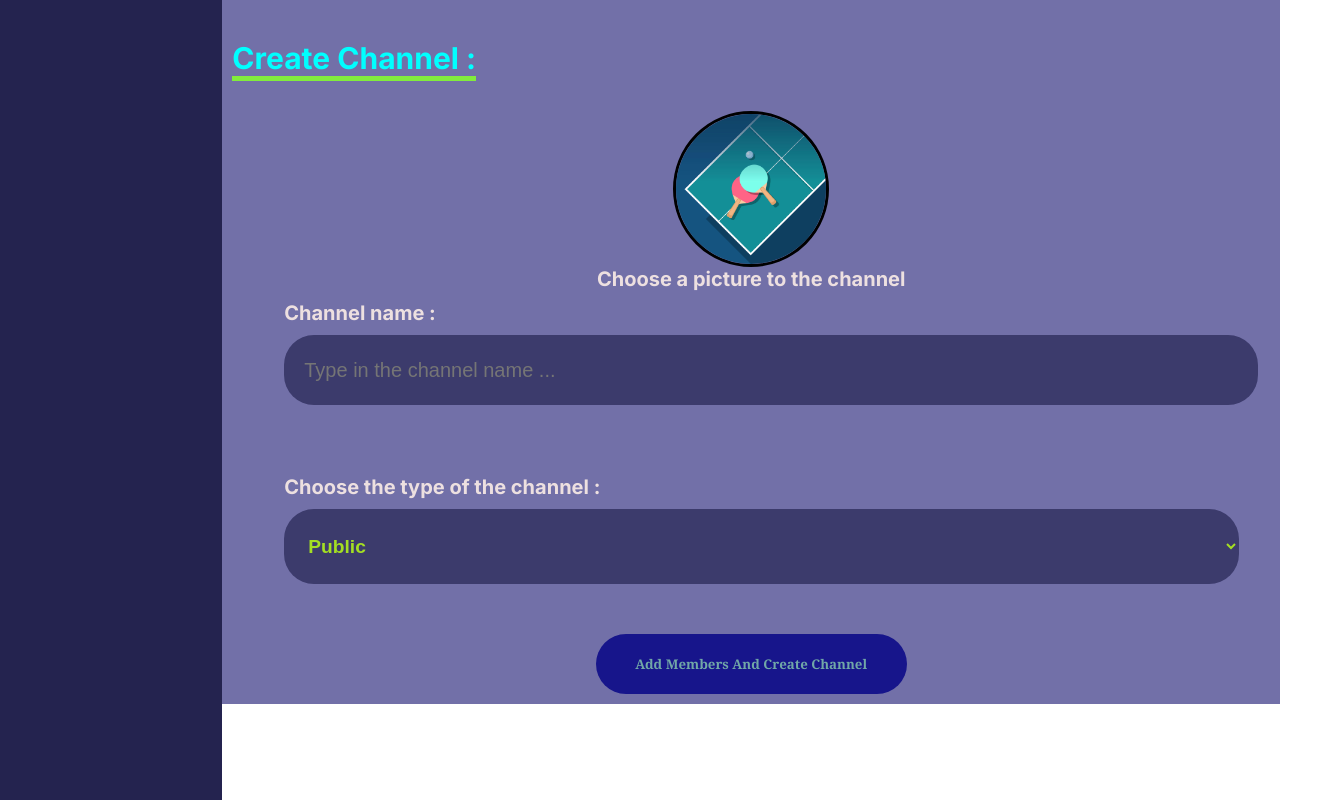
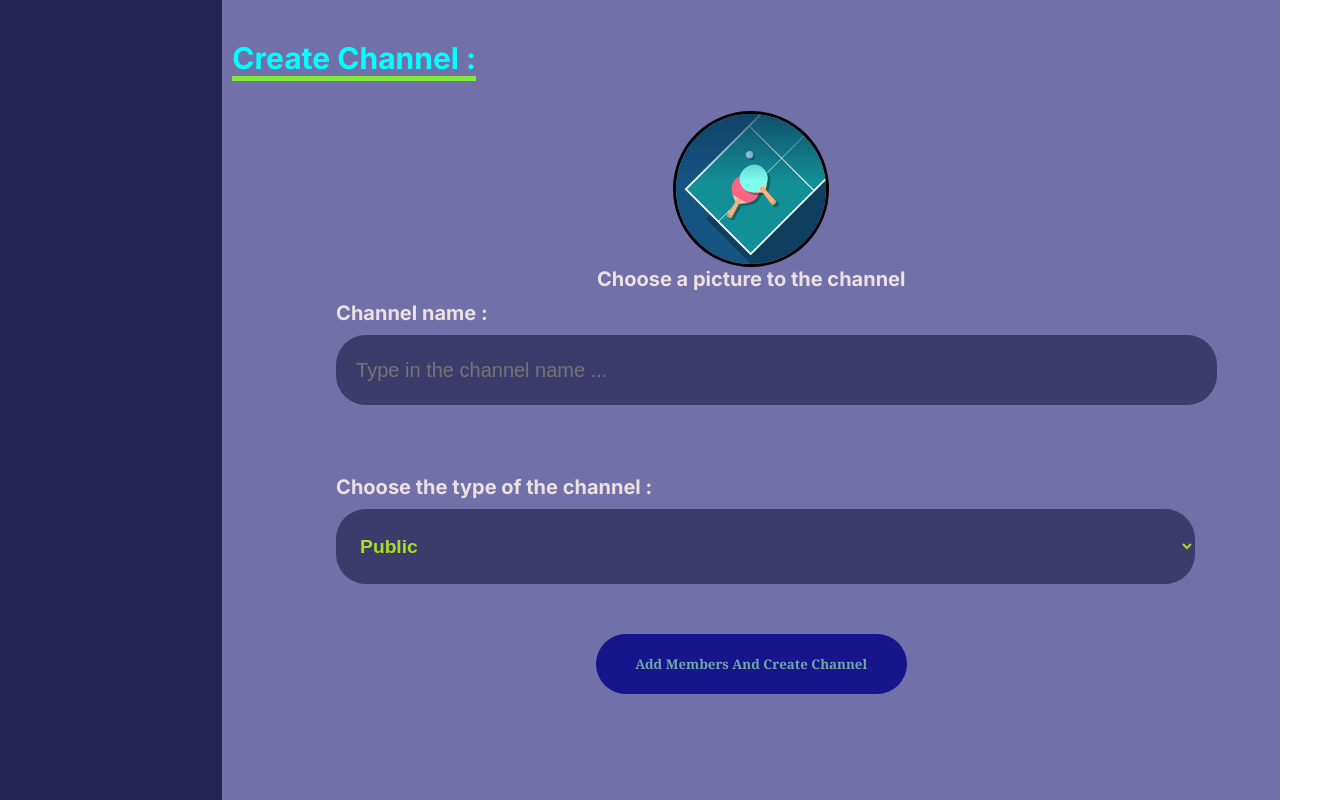
Before and after one commit to soufiane-amt/ft_transcendance, a Next.js app: page /chat/CreateChannel in a window 1280 px wide. Shown: the whole page, 1322 px wide, since content can reach past the window. Built offline with nearby package versions, Linux system fonts and the light colour scheme; no server answers.

Commit message:
Bug Solbving: Create channel styling issue was solved

```diff
--- a/src/app/components/CreateChannel/CreateChannel.module.css
+++ b/src/app/components/CreateChannel/CreateChannel.module.css
@@ -1,6 +1,5 @@
 .create_channel{
     width: 84vw;
-    height: 100%;
     display: flex;
     flex-direction: column;
     align-items:center;
@@ -40,7 +39,7 @@
 {
     display: flex;
     flex-direction: column;
-    width: 100%;
+    width: 90%;
     margin-left: 10%;
 }
 .create_channel__name
```
Also changed, not shown: src/app/components/direct-messaging/DiscussionsBar/DiscussionsBar.module.css (+2 -7 lines).
